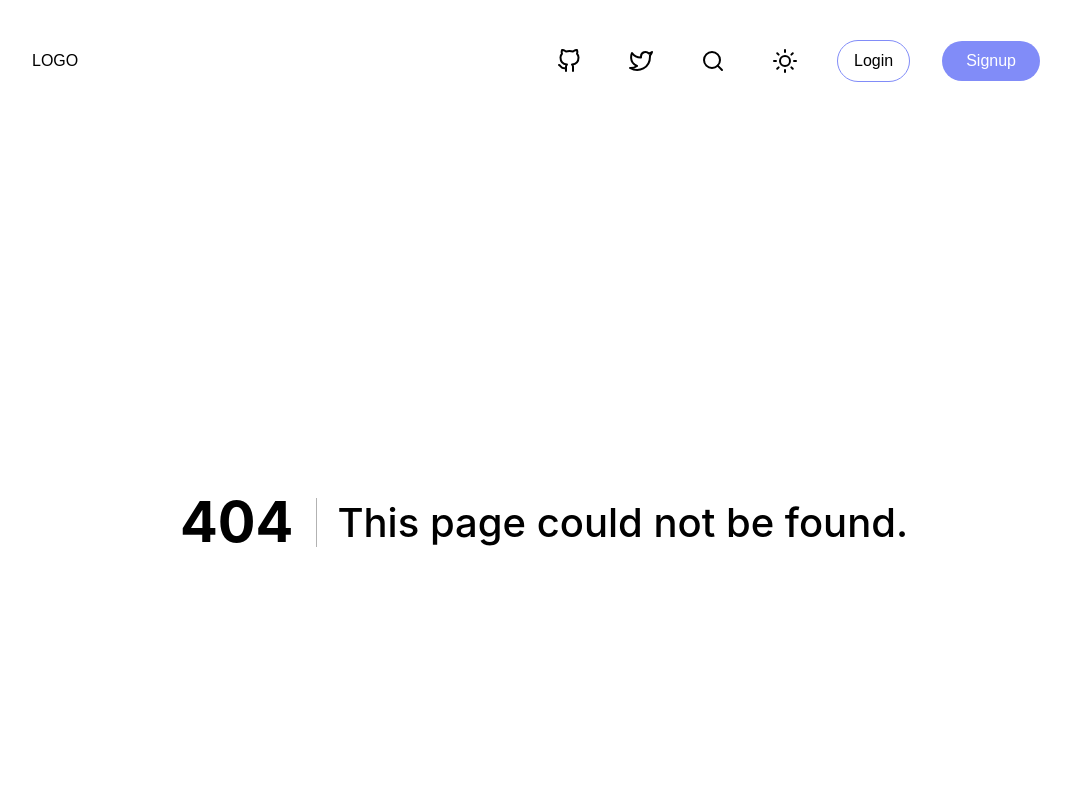
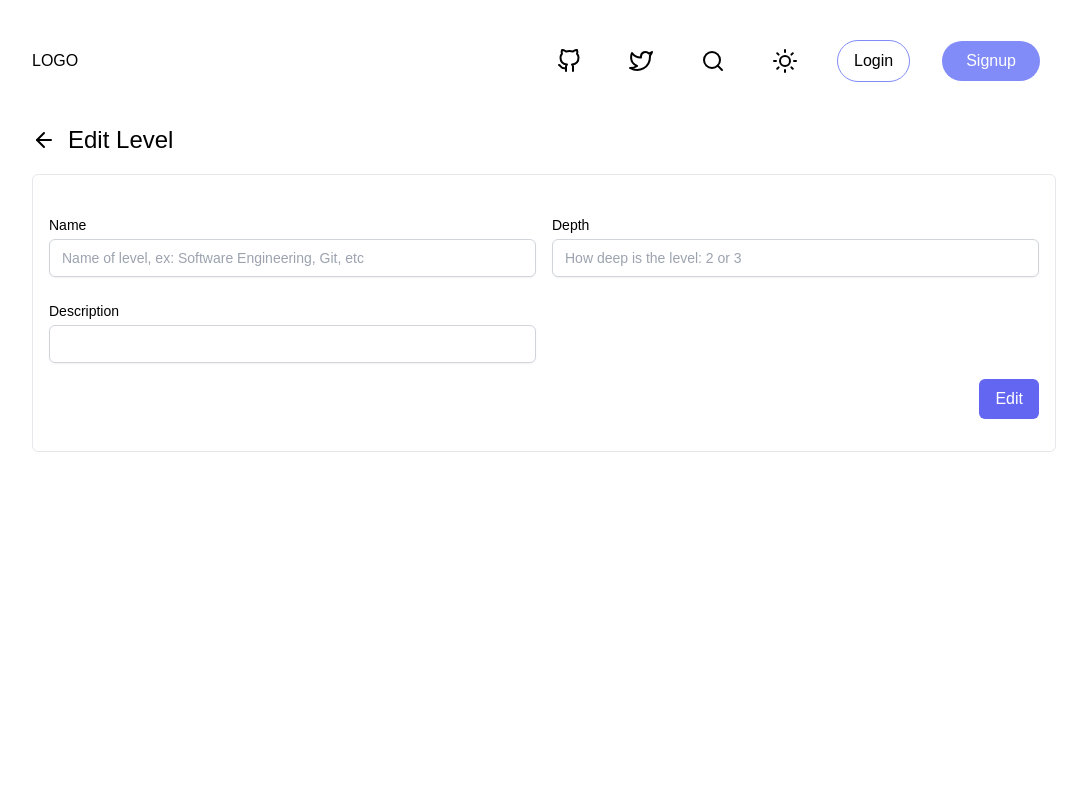
Before and after one commit to alsongarbuja/notetal, a Next.js app: page /account/level/edit/1 in a window 1280 px wide. Before the commit this address had no page. Shown: the top 800 px of the page, without its empty margins (96-1183 px from the left). Built offline with nearby package versions, Linux system fonts and the light colour scheme; no server answers; the database is empty.

Commit message:
[pages-feature]: add CRUD for level

```diff
--- /dev/null
+++ b/pages/account/level/create.tsx
@@ -0,0 +1,60 @@
+import React, { useState } from "react";
+import { CustomInput } from "../../../components/global/customfields";
+import Form from "../../../layout/Form";
+
+const Create = () => {
+  const [level, setLevel] = useState({
+    name: "",
+    description: "",
+    levelHeight: 2,
+    createdBy: process.env.TEST_USER_ID,
+  });
+
+  const handleChange = (e: React.ChangeEvent<HTMLInputElement>) =>
+    setLevel((prev) => ({ ...prev, [e.target.name]: e.target.value }));
+
+const handleSubmit = async (e: React.FormEvent) => {
+    e.preventDefault()
+
+    const data = await fetch("/api/level", {
+        method: "POST",
+        mode: "cors",
+        headers: {
+            "Content-Type": "application/json",
+        },
+        body: JSON.stringify(level),
+    }).then(res => res.json()).catch(err => console.error(err))
+
+    console.log(data);
+}
+
+  return (
+    <Form title="Level" handleSubmit={handleSubmit}>
+      <CustomInput
+        value={level.name}
+        label="Name"
+        name="name"
+        onChange={handleChange}
+        placeholder="Name of level, ex: Software Engineering, Git, etc"
+      />
+      <CustomInput
+        value={level.levelHeight}
+        type="number"
+        label="Depth"
+        name="levelHeight"
+        onChange={handleChange}
+        min={2}
+        max={3}
+        placeholder="How deep is the level: 2 or 3"
+      />
+      <CustomInput
+        value={level.description}
+        label="Description"
+        name="description"
+        onChange={handleChange}
+      />
+    </Form>
+  );
+};
+
+export default Create;
--- /dev/null
+++ b/pages/account/level/edit/[levelId].tsx
@@ -0,0 +1,77 @@
+import { useRouter } from "next/router";
+import { useEffect, useState } from "react";
+import { CustomInput } from "../../../../components/global/customfields";
+import Form from "../../../../layout/Form";
+
+const EditLevel = () => {
+    const router = useRouter();
+
+    const [level, setLevel] = useState({
+        name: "",
+        description: "",
+        levelHeight: 2,
+        createdBy: process.env.TEST_USER_ID,
+      });
+
+      const handleChange = (e: React.ChangeEvent<HTMLInputElement>) =>
+        setLevel((prev) => ({ ...prev, [e.target.name]: e.target.value }));
+
+    const handleSubmit = async (e: React.FormEvent) => {
+        e.preventDefault()
+
+        const data = await fetch(`/api/level/${router.query.levelId}`, {
+            method: "PUT",
+            mode: "cors",
+            headers: {
+                "Content-Type": "application/json",
+            },
+            body: JSON.stringify(level),
+        }).then(res => res.json()).catch(err => console.error(err))
+
+        console.log(data);
+    }
+
+    useEffect(() => {
+        const getLevel = async () => {
+            const data = await fetch(`/api/level/${router.query.levelId}`, { method: "GET" }).then(res => res.json()).catch(err => console.error(err))
+
+            if(data.status==='success'){
+                setLevel(data.level)
+            }else{
+                console.error(data.message);
+            }
+        }
+
+        getLevel()
+    }, [])
+
+  return (
+    <Form title="Level" isEdit={true} handleSubmit={handleSubmit}>
+      <CustomInput
+        value={level.name}
+        label="Name"
+        name="name"
+        onChange={handleChange}
+        placeholder="Name of level, ex: Software Engineering, Git, etc"
+      />
+      <CustomInput
+        value={level.levelHeight}
+        type="number"
+        label="Depth"
+        name="levelHeight"
+        onChange={handleChange}
+        min={2}
+        max={3}
+        placeholder="How deep is the level: 2 or 3"
+      />
+      <CustomInput
+        value={level.description}
+        label="Description"
+        name="description"
+        onChange={handleChange}
+      />
+    </Form>
+  );
+};
+
+export default EditLevel;
--- /dev/null
+++ b/pages/account/level/index.tsx
@@ -0,0 +1,57 @@
+import Link from 'next/link'
+import { Edit, Trash } from 'react-feather'
+import List from '../../../layout/List'
+import { levelType } from '../../../types/models'
+
+const Index = (props: { levels: levelType[] }) => {
+
+    const handleDelete = async (id: string) => {
+        if(window.confirm("Are you sure you want to delete it?")){
+            const data = await fetch(`/api/level/${id}`, { method: "DELETE" }).then(res => res.json())
+
+            if(data.status==='success'){
+                window.location.reload()
+            }else{
+                console.log(data.message);
+            }
+        }
+    }
+
+  return (
+    <List title="Level" headers={["Name", "Level Height", "Description"]}>
+        <tbody className="text-center">
+            {
+                props.levels?.map((level, i) => (
+                    <tr key={level._id}>
+                        <td>{i+1}</td>
+                        <td>{level.name}</td>
+                        <td>{level.levelHeight}</td>
+                        <td>{level.description}</td>
+                        <td className="flex gap-2 justify-center">
+                            <Link href={`/account/level/edit/${level._id}`}>
+                                <span className="cursor-pointer" title="Edit level">
+                                    <Edit />
+                                </span>
+                            </Link>
+                            <Trash className="cursor-pointer" onClick={()=>handleDelete(level._id)} />
+                        </td>
+                    </tr>
+                ))
+            }
+        </tbody>
+    </List>
+  )
+}
+
+export default Index
+
+export async function getServerSideProps(){
+    const res = await fetch(`http://localhost:3000/api/level?createrId=${process.env.TEST_USER_ID}`, { method: "GET" })
+    const data = await res.json()
+
+    return {
+        props: {
+            levels: data.levels,
+        }
+    }
+}
```
